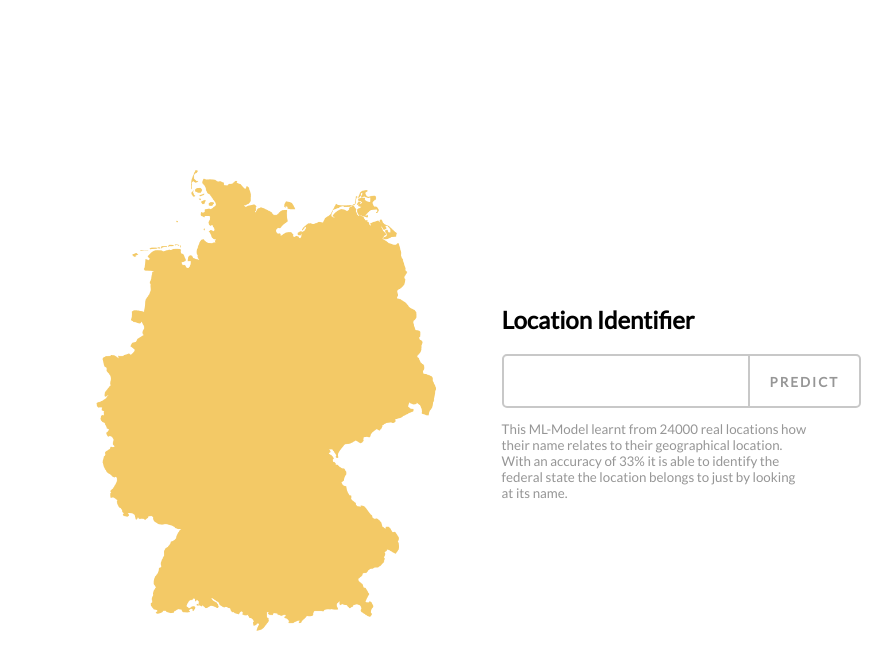
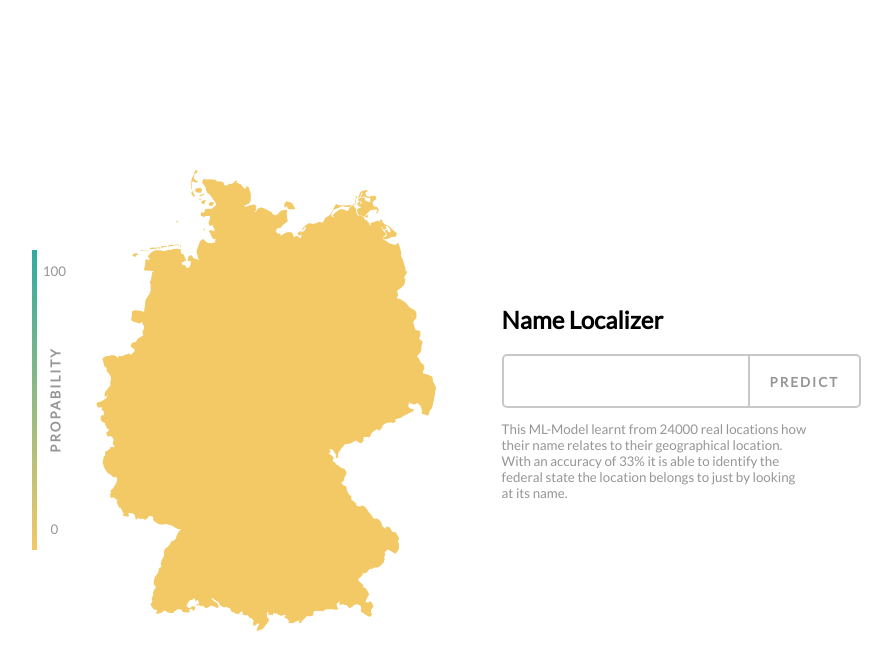
Before and after one commit to matzedietrich/MLocation, a Flask app: page / in a window 1280 px wide. Shown: the top 670 px of the page, without its empty margins (164-1056 px from the left). Run offline with Flask 2, Linux system fonts and the light colour scheme.

Commit message:
added comments + changed project name

```diff
--- a/templates/index.html
+++ b/templates/index.html
@@ -61,8 +61,8 @@
     <div class="output container">
       <div class="map">
         <img id="de" src="../static/images/de.png"></img>
+        <div class="legend"><p>100</p><p id="prop">propability</p><p>0</p></div>
         {% if name %}
-        <div class="legend"><p>100</p><p id="prop">propability</p><p>0</p></div>
         <h3>{{ name }}</h3>
         <img id="he" class="state" src="../static/images/he.png"></img>
         <img id="by" class="state" src="../static/images/by.png"></img>
@@ -84,7 +84,7 @@
       {% endif %} -->
     </div>
     <div class="input container">
-      <h2>Location Identifier</h2>
+      <h2>Name Localizer</h2>
       <form class="input_form" action="/" method="POST">
         <input class="textInput" autocomplete="off" type="text" id="name" name="name">
         <input class="submit" type="submit" value="Predict">
```
Also changed, not shown: train.py (+6 -3 lines), 1 other file.
